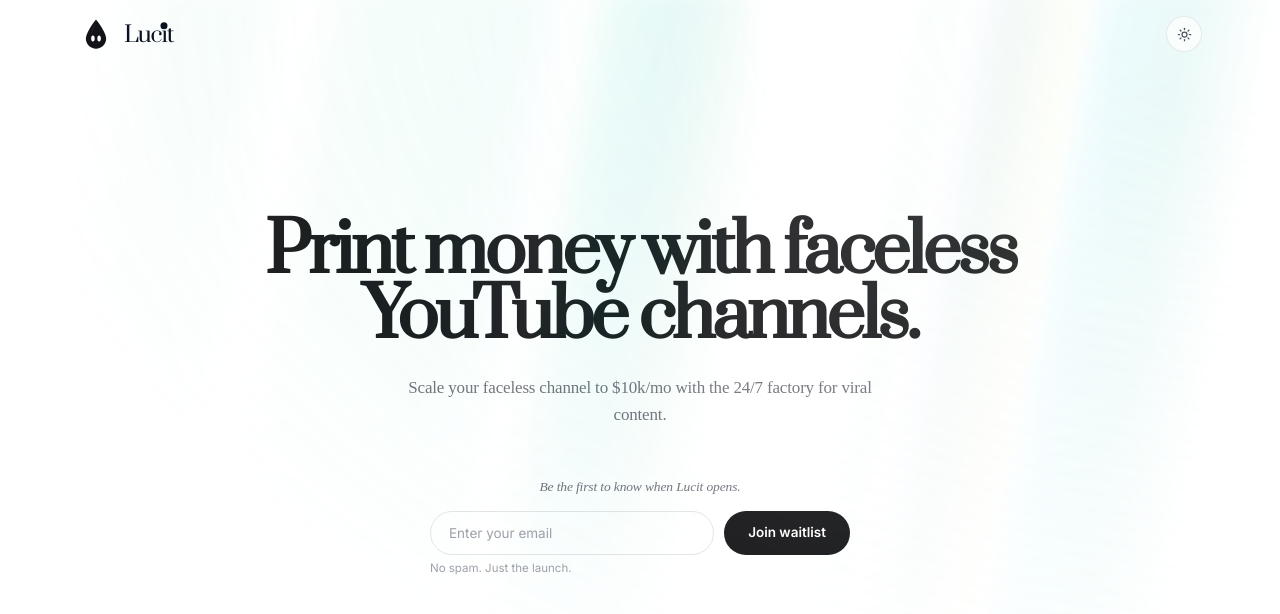
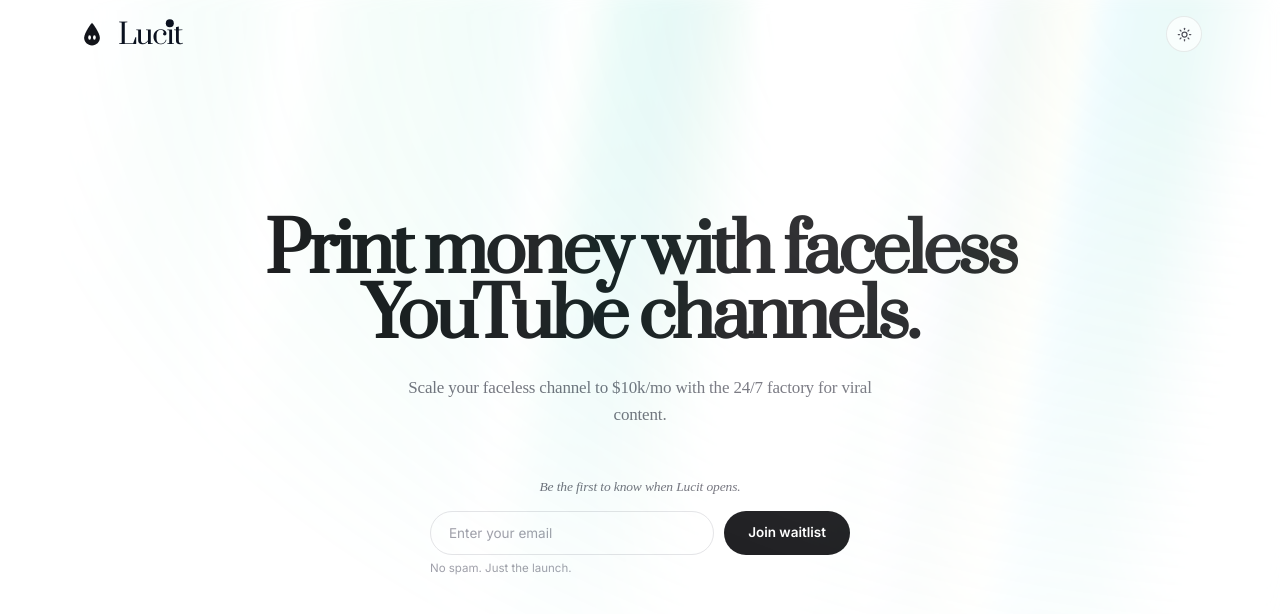
Before and after one commit to lordvortex011-boop/Lucit, a React (Vite) app: page / in a window 1280 px wide. Shown: the top 614 px of the page. Built offline with nearby package versions, Linux system fonts and the light colour scheme; no server answers.

Commit message:
Restore droplet brand mark + larger Prata wordmark

```diff
--- a/src/components/BrandLockup.tsx
+++ b/src/components/BrandLockup.tsx
@@ -4,28 +4,32 @@ import { BrandMark } from "./BrandMark";
 
 type Props = {
   size?: "nav" | "hero";
-  /** Optional clean SVG mark beside the wordmark. Default true. */
+  /** Droplet mark beside the wordmark. Default true. */
   showMark?: boolean;
   className?: string;
 };
 
 /**
- * BrandLockup — optional clean SVG mark + full-text serif wordmark (Prata).
- * No PNG wordmark (avoids cream/texture/compression). Transparent; theme-aware ink.
- * Distinctive large circular i-dot via dotless-i + CSS tittle.
+ * BrandLockup — real droplet mark + larger Prata text wordmark.
+ * Text is intentionally bigger than the mark (not matched height/length).
+ * Wordmark is CSS text (no PNG cream/compression). Light + dark ink.
  */
 export function BrandLockup({ size = "nav", showMark = true, className }: Props) {
   const reduce = useReducedMotion();
-  const markSize = size === "hero" ? 52 : 36;
-  const wordmarkClass = size === "hero" ? "text-[32px]" : "text-[22px]";
+  // Mark stays compact; wordmark leads the lockup.
+  const markSize = size === "hero" ? 44 : 28;
+  const wordmarkClass =
+    size === "hero"
+      ? "text-[clamp(36px,5vw,52px)]"
+      : "text-[28px] max-[380px]:text-[24px]";
 
   return (
     <motion.a
       href="#"
       aria-label="Lucit home"
       className={cn(
-        "flex select-none items-center gap-2.5 leading-none max-[380px]:gap-2",
-        size === "hero" && "gap-3",
+        "flex select-none items-center gap-3 leading-none max-[380px]:gap-2.5",
+        size === "hero" && "gap-4",
         className
       )}
       initial={reduce ? false : { opacity: 0, y: 6 }}
@@ -45,7 +49,7 @@ export function BrandLockup({ size = "nav", showMark = true, className }: Props)
         )}
         style={{
           fontFamily: "'Prata', 'Times New Roman', serif",
-          letterSpacing: "-0.05em",
+          letterSpacing: "-0.04em",
           lineHeight: 1,
           transform: "translateY(1px)",
           fontVariantLigatures: "none",
@@ -58,9 +62,9 @@ export function BrandLockup({ size = "nav", showMark = true, className }: Props)
             aria-hidden
             className="pointer-events-none absolute left-1/2 top-0 block rounded-full bg-current"
             style={{
-              width: "0.32em",
-              height: "0.32em",
-              transform: "translate(-50%, -0.08em)",
+              width: "0.3em",
+              height: "0.3em",
+              transform: "translate(-50%, -0.06em)",
             }}
           />
         </span>
```
